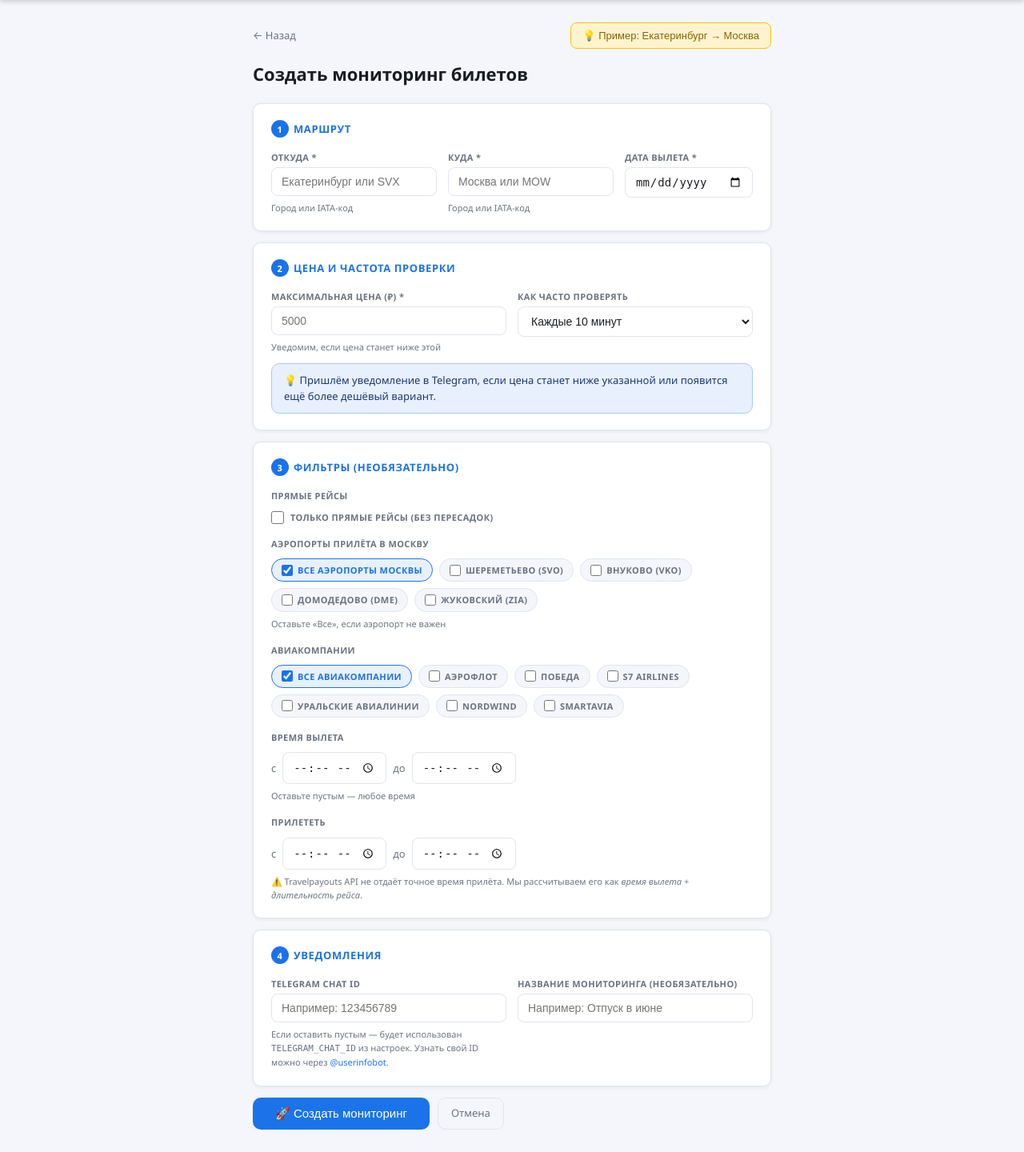
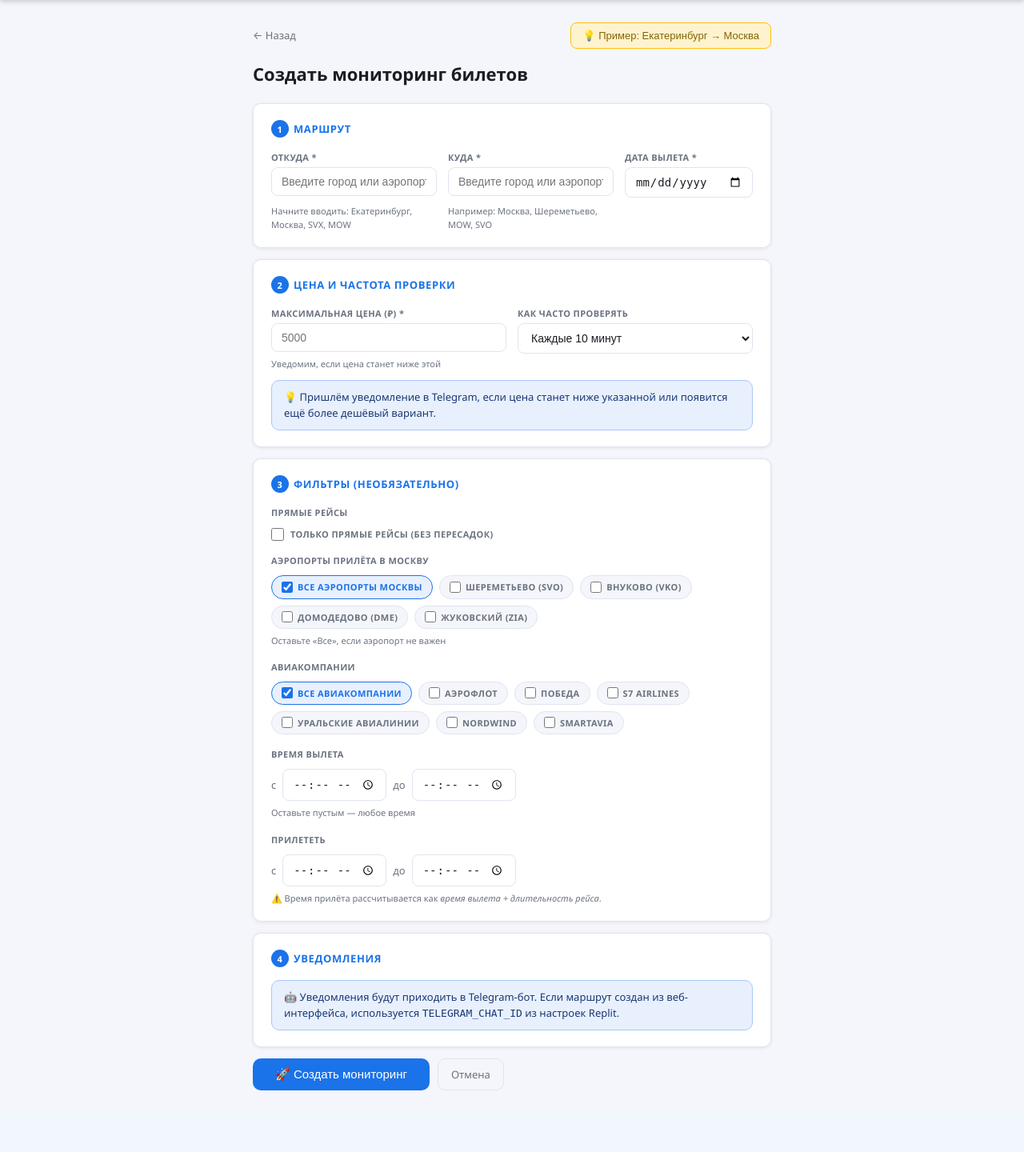
Before and after one commit to AiRigaLabs01/TravellTickets, a FastAPI app: page /route/new in a window 1280 px wide. Shown: the part 54-1494 px from the top of the page at 80% size. After the commit the page ends 1417 px from the top, so only its background shows below. Run offline with FastAPI, Linux system fonts and the light colour scheme.

Commit message:
Add route form autocomplete and simplify notifications block

```diff
--- a/app/templates/route_form.html
+++ b/app/templates/route_form.html
@@ -33,27 +33,28 @@
 
   <form method="post" action="{% if route %}/route/{{ route.id }}/edit{% else %}/route/new{% endif %}" id="routeForm">
 
-    <!-- Блок 1: Маршрут -->
     <div class="form-block">
       <div class="form-block-title"><span class="step-num">1</span> Маршрут</div>
       <div class="form-grid" style="grid-template-columns:1fr 1fr 1fr">
-        <div class="form-group">
+        <div class="form-group autocomplete-group">
           <label>Откуда *</label>
           <input type="text" name="origin_input" id="origin_input"
             value="{{ origin_display }}"
-            placeholder="Екатеринбург или SVX"
+            placeholder="Введите город или аэропорт"
             {% if route %}readonly{% endif %} required autocomplete="off">
           <input type="hidden" name="origin" id="origin_hidden" value="{{ route.origin if route else '' }}">
-          <span class="hint" id="origin_hint">{% if route %}{{ route.origin }}{% else %}Город или IATA-код{% endif %}</span>
+          <div class="autocomplete-list" id="origin_suggestions"></div>
+          <span class="hint" id="origin_hint">{% if route %}Выбрано: {{ city_label(route.origin) }} / {{ route.origin }}{% else %}Начните вводить: Екатеринбург, Москва, SVX, MOW{% endif %}</span>
         </div>
-        <div class="form-group">
+        <div class="form-group autocomplete-group">
           <label>Куда *</label>
           <input type="text" name="destination_input" id="destination_input"
             value="{{ dest_display }}"
-            placeholder="Москва или MOW"
+            placeholder="Введите город или аэропорт"
             {% if route %}readonly{% endif %} required autocomplete="off">
           <input type="hidden" name="destination" id="destination_hidden" value="{{ route.destination if route else '' }}">
-          <span class="hint" id="destination_hint">{% if route %}{{ route.destination }}{% else %}Город или IATA-код{% endif %}</span>
+          <div class="autocomplete-list" id="destination_suggestions"></div>
+          <span class="hint" id="destination_hint">{% if route %}Выбрано: {{ city_label(route.destination) }} / {{ route.destination }}{% else %}Например: Москва, Шереметьево, MOW, SVO{% endif %}</span>
         </div>
         <div class="form-group">
           <label>Дата вылета *</label>
@@ -64,7 +65,6 @@
       </div>
     </div>
 
-    <!-- Блок 2: Цена и интервал -->
     <div class="form-block">
       <div class="form-block-title"><span class="step-num">2</span> Цена и частота проверки</div>
       <div class="form-grid">
@@ -88,7 +88,6 @@
       </div>
     </div>
 
-    <!-- Блок 3: Фильтры -->
     <div class="form-block">
       <div class="form-block-title"><span class="step-num">3</span> Фильтры (необязательно)</div>
 
@@ -113,29 +112,12 @@
               {% if not route or not route.destination_airports %}checked{% endif %}>
             Все аэропорты Москвы
           </label>
-          <label class="checkbox-pill">
-            <input type="checkbox" class="dest-ap-cb" name="dest_ap_SVO" value="SVO"
-              {% if 'SVO' in sel_airports %}checked{% endif %}>
-            Шереметьево (SVO)
-          </label>
-          <label class="checkbox-pill">
-            <input type="checkbox" class="dest-ap-cb" name="dest_ap_VKO" value="VKO"
-              {% if 'VKO' in sel_airports %}checked{% endif %}>
-            Внуково (VKO)
-          </label>
-          <label class="checkbox-pill">
-            <input type="checkbox" class="dest-ap-cb" name="dest_ap_DME" value="DME"
-              {% if 'DME' in sel_airports %}checked{% endif %}>
-            Домодедово (DME)
-          </label>
-          <label class="checkbox-pill">
-            <input type="checkbox" class="dest-ap-cb" name="dest_ap_ZIA" value="ZIA"
-              {% if 'ZIA' in sel_airports %}checked{% endif %}>
-            Жуковский (ZIA)
-          </label>
+          <label class="checkbox-pill"><input type="checkbox" class="dest-ap-cb" name="dest_ap_SVO" value="SVO" {% if 'SVO' in sel_airports %}checked{% endif %}>Шереметьево (SVO)</label>
+          <label class="checkbox-pill"><input type="checkbox" class="dest-ap-cb" name="dest_ap_VKO" value="VKO" {% if 'VKO' in sel_airports %}checked{% endif %}>Внуково (VKO)</label>
+          <label class="checkbox-pill"><input type="checkbox" class="dest-ap-cb" name="dest_ap_DME" value="DME" {% if 'DME' in sel_airports %}checked{% endif %}>Домодедово (DME)</label>
+          <label class="checkbox-pill"><input type="checkbox" class="dest-ap-cb" name="dest_ap_ZIA" value="ZIA" {% if 'ZIA' in sel_airports %}checked{% endif %}>Жуковский (ZIA)</label>
         </div>
-        <input type="hidden" name="destination_airports" id="destination_airports"
-          value="{{ route.destination_airports or '' }}">
+        <input type="hidden" name="destination_airports" id="destination_airports" value="{{ route.destination_airports or '' }}">
         <span class="hint">Оставьте «Все», если аэропорт не важен</span>
       </div>
 
@@ -143,56 +125,22 @@
         <label>Авиакомпании</label>
         <div class="checkbox-group" style="margin-top:6px" id="airlines_group">
           {% set sel_airlines = (route.airline_codes or '').split(',') | map('trim') | list if route else [] %}
-          <label class="checkbox-pill">
-            <input type="checkbox" name="airline_all" id="airline_all" value="all"
-              onchange="toggleAllAirlines(this)"
-              {% if not route or not route.airline_codes %}checked{% endif %}>
-            Все авиакомпании
-          </label>
-          <label class="checkbox-pill">
-            <input type="checkbox" class="airline-cb" name="al_SU" value="SU"
-              {% if 'SU' in sel_airlines %}checked{% endif %}>
-            Аэрофлот
-          </label>
-          <label class="checkbox-pill">
-            <input type="checkbox" class="airline-cb" name="al_DP" value="DP"
-              {% if 'DP' in sel_airlines %}checked{% endif %}>
-            Победа
-          </label>
-          <label class="checkbox-pill">
-            <input type="checkbox" class="airline-cb" name="al_S7" value="S7"
-              {% if 'S7' in sel_airlines %}checked{% endif %}>
-            S7 Airlines
-          </label>
-          <label class="checkbox-pill">
-            <input type="checkbox" class="airline-cb" name="al_U6" value="U6"
-              {% if 'U6' in sel_airlines %}checked{% endif %}>
-            Уральские авиалинии
-          </label>
-          <label class="checkbox-pill">
-            <input type="checkbox" class="airline-cb" name="al_N4" value="N4"
-              {% if 'N4' in sel_airlines %}checked{% endif %}>
-            Nordwind
-          </label>
-          <label class="checkbox-pill">
-            <input type="checkbox" class="airline-cb" name="al_5N" value="5N"
-              {% if '5N' in sel_airlines %}checked{% endif %}>
-            Smartavia
-          </label>
+          <label class="checkbox-pill"><input type="checkbox" name="airline_all" id="airline_all" value="all" onchange="toggleAllAirlines(this)" {% if not route or not route.airline_codes %}checked{% endif %}>Все авиакомпании</label>
+          <label class="checkbox-pill"><input type="checkbox" class="airline-cb" name="al_SU" value="SU" {% if 'SU' in sel_airlines %}checked{% endif %}>Аэрофлот</label>
+          <label class="checkbox-pill"><input type="checkbox" class="airline-cb" name="al_DP" value="DP" {% if 'DP' in sel_airlines %}checked{% endif %}>Победа</label>
+          <label class="checkbox-pill"><input type="checkbox" class="airline-cb" name="al_S7" value="S7" {% if 'S7' in sel_airlines %}checked{% endif %}>S7 Airlines</label>
+          <label class="checkbox-pill"><input type="checkbox" class="airline-cb" name="al_U6" value="U6" {% if 'U6' in sel_airlines %}checked{% endif %}>Уральские авиалинии</label>
+          <label class="checkbox-pill"><input type="checkbox" class="airline-cb" name="al_N4" value="N4" {% if 'N4' in sel_airlines %}checked{% endif %}>Nordwind</label>
+          <label class="checkbox-pill"><input type="checkbox" class="airline-cb" name="al_5N" value="5N" {% if '5N' in sel_airlines %}checked{% endif %}>Smartavia</label>
         </div>
-        <input type="hidden" name="airline_codes" id="airline_codes"
-          value="{{ route.airline_codes or '' }}">
+        <input type="hidden" name="airline_codes" id="airline_codes" value="{{ route.airline_codes or '' }}">
       </div>
 
       <div class="form-group" style="margin-bottom:16px">
         <label>Время вылета</label>
         <div class="time-range" style="margin-top:6px">
-          <span>с</span>
-          <input type="time" name="departure_time_from" style="width:130px"
-            value="{{ route.departure_time_from or '' }}">
-          <span>до</span>
-          <input type="time" name="departure_time_to" style="width:130px"
-            value="{{ route.departure_time_to or '' }}">
+          <span>с</span><input type="time" name="departure_time_from" style="width:130px" value="{{ route.departure_time_from or '' }}">
+          <span>до</span><input type="time" name="departure_time_to" style="width:130px" value="{{ route.departure_time_to or '' }}">
         </div>
         <span class="hint">Оставьте пустым — любое время</span>
       </div>
@@ -200,40 +148,17 @@
       <div class="form-group">
         <label>Прилететь</label>
         <div class="time-range" style="margin-top:6px">
-          <span>с</span>
-          <input type="time" name="arrival_time_from" style="width:130px"
-            value="{{ route.arrival_time_from or '' }}">
-          <span>до</span>
-          <input type="time" name="arrival_time_to" style="width:130px"
-            value="{{ route.arrival_time_to or '' }}">
+          <span>с</span><input type="time" name="arrival_time_from" style="width:130px" value="{{ route.arrival_time_from or '' }}">
+          <span>до</span><input type="time" name="arrival_time_to" style="width:130px" value="{{ route.arrival_time_to or '' }}">
         </div>
-        <span class="hint">
-          ⚠️ Travelpayouts API не отдаёт точное время прилёта.
-          Мы рассчитываем его как <em>время вылета + длительность рейса</em>.
-        </span>
+        <span class="hint">⚠️ Время прилёта рассчитывается как <em>время вылета + длительность рейса</em>.</span>
       </div>
     </div>
 
-    <!-- Блок 4: Уведомления -->
     <div class="form-block">
       <div class="form-block-title"><span class="step-num">4</span> Уведомления</div>
-      <div class="form-grid">
-        <div class="form-group">
-          <label>Telegram Chat ID</label>
-          <input type="text" name="telegram_chat_id"
-            value="{{ route.telegram_chat_id if route else '' }}"
-            placeholder="Например: 123456789">
-          <span class="hint">
-            Если оставить пустым — будет использован <code>TELEGRAM_CHAT_ID</code> из настроек.
-            Узнать свой ID можно через <a href="https://t.me/userinfobot" target="_blank">@userinfobot</a>.
-          </span>
-        </div>
-        <div class="form-group">
-          <label>Название мониторинга (необязательно)</label>
-          <input type="text" name="title"
-            value="{{ route.title if route else '' }}"
-            placeholder="Например: Отпуск в июне">
-        </div>
+      <div class="alert alert-info" style="margin-bottom:0">
+        🤖 Уведомления будут приходить в Telegram-бот. Если маршрут создан из веб-интерфейса, используется <code>TELEGRAM_CHAT_ID</code> из настроек Replit.
       </div>
     </div>
 
@@ -247,149 +172,134 @@
 </div>
 
 <script>
-const CITY_MAP = {
-  "екатеринбург": "SVX", "свердловск": "SVX",
-  "москва": "MOW", "мск": "MOW",
-  "санкт-петербург": "LED", "питер": "LED", "спб": "LED", "петербург": "LED",
-  "сочи": "AER", "казань": "KZN", "новосибирск": "OVB",
-  "минеральные воды": "MRV", "минводы": "MRV",
-  "калининград": "KGD", "краснодар": "KRR", "самара": "KUF",
-  "уфа": "UFA", "пермь": "PEE", "тюмень": "TJM", "челябинск": "CEK",
-  "красноярск": "KJA", "иркутск": "IKT", "хабаровск": "KHV",
-  "владивосток": "VVO", "нижний новгород": "GOJ", "ростов": "ROV",
-  "ростов-на-дону": "ROV", "воронеж": "VOZ", "омск": "OMS",
-  "шереметьево": "SVO", "домодедово": "DME", "внуково": "VKO", "жуковский": "ZIA",
-};
 const IATA_LABELS = {
-  "SVX":"Екатеринбург (SVX)","MOW":"Москва (MOW)","LED":"Санкт-Петербург (LED)",
-  "AER":"Сочи (AER)","KZN":"Казань (KZN)","OVB":"Новосибирск (OVB)",
-  "MRV":"Минеральные Воды (MRV)","KGD":"Калининград (KGD)","KRR":"Краснодар (KRR)",
-  "KUF":"Самара (KUF)","UFA":"Уфа (UFA)","PEE":"Пермь (PEE)","TJM":"Тюмень (TJM)",
-  "CEK":"Челябинск (CEK)","KJA":"Красноярск (KJA)","IKT":"Иркутск (IKT)",
-  "KHV":"Хабаровск (KHV)","VVO":"Владивосток (VVO)","GOJ":"Нижний Новгород (GOJ)",
-  "ROV":"Ростов-на-Дону (ROV)","VOZ":"Воронеж (VOZ)","OMS":"Омск (OMS)",
-  "SVO":"Москва · Шереметьево (SVO)","DME":"Москва · Домодедово (DME)",
-  "VKO":"Москва · Внуково (VKO)","ZIA":"Москва · Жуковский (ZIA)",
+  "SVX":"Екатеринбург / SVX","MOW":"Москва — все аэропорты / MOW","LED":"Санкт-Петербург / LED",
+  "AER":"Сочи / AER","KZN":"Казань / KZN","OVB":"Новосибирск / OVB",
+  "MRV":"Минеральные Воды / MRV","KGD":"Калининград / KGD","KUF":"Самара / KUF",
+  "UFA":"Уфа / UFA","PEE":"Пермь / PEE","TJM":"Тюмень / TJM","CEK":"Челябинск / CEK",
+  "GOJ":"Нижний Новгород / GOJ","SVO":"Москва, Шереметьево / SVO","DME":"Москва, Домодедово / DME",
+  "VKO":"Москва, Внуково / VKO","ZIA":"Москва, Жуковский / ZIA"
 };
 
-function resolveIata(val) {
+function resolveIataFallback(val) {
   const v = val.trim();
   if (v.length === 3 && /^[a-zA-Z]{3}$/.test(v)) return v.toUpperCase();
-  return CITY_MAP[v.toLowerCase()] || v.toUpperCase();
+  return v.toUpperCase();
 }
 
-function setupCityInput(inputId, hiddenId, hintId) {
-  const inp = document.getElementById(inputId);
-  const hid = document.getElementById(hiddenId);
+function setupAutocomplete(inputId, hiddenId, hintId, listId) {
+  const input = document.getElementById(inputId);
+  const hidden = document.getElementById(hiddenId);
   const hint = document.getElementById(hintId);
-  if (!inp) return;
-  inp.addEventListener('input', function() {
-    const code = resolveIata(this.value);
-    hid.value = code;
-    hint.textContent = IATA_LABELS[code] || (code.length === 3 ? code : 'Введите город или IATA-код');
+  const list = document.getElementById(listId);
+  if (!input || input.readOnly) return;
+
+  let timer = null;
+
+  function closeList() { list.innerHTML = ''; list.style.display = 'none'; }
+  function selectLocation(item) {
+    input.value = item.label;
+    hidden.value = item.value;
+    hint.textContent = `Выбрано: ${item.label}`;
+    closeList();
+  }
+
+  input.addEventListener('input', function() {
+    const q = input.value.trim();
+    hidden.value = resolveIataFallback(q);
+    hint.textContent = hidden.value.length === 3 ? `Выбрано: ${IATA_LABELS[hidden.value] || hidden.value}` : 'Выберите значение из справочника';
+
+    clearTimeout(timer);
+    if (q.length < 1) { closeList(); return; }
+
+    timer = setTimeout(async () => {
+      try {
+        const response = await fetch(`/api/locations/search?q=${encodeURIComponent(q)}`);
+        const items = await response.json();
+        list.innerHTML = '';
+        if (!items.length) { closeList(); return; }
+        items.forEach(item => {
+          const el = document.createElement('button');
+          el.type = 'button';
+          el.className = 'autocomplete-item';
+          el.innerHTML = `<span>${item.label}</span><small>${item.type === 'airport' ? 'аэропорт' : 'город'}</small>`;
+          el.addEventListener('click', () => selectLocation(item));
+          list.appendChild(el);
+        });
+        list.style.display = 'block';
+      } catch (e) {
+        closeList();
+      }
+    }, 180);
+  });
+
+  document.addEventListener('click', function(e) {
+    if (!input.parentElement.contains(e.target)) closeList();
   });
 }
-setupCityInput('origin_input', 'origin_hidden', 'origin_hint');
-setupCityInput('destination_input', 'destination_hidden', 'destination_hint');
 
-// Airport checkboxes → hidden field
+setupAutocomplete('origin_input', 'origin_hidden', 'origin_hint', 'origin_suggestions');
+setupAutocomplete('destination_input', 'destination_hidden', 'destination_hint', 'destination_suggestions');
+
 function updateAirports() {
   const allCb = document.getElementById('dest_ap_all');
   const cbs = document.querySelectorAll('.dest-ap-cb');
-  if (allCb && allCb.checked) {
-    document.getElementById('destination_airports').value = '';
-    return;
-  }
-  const selected = Array.from(cbs).filter(c => c.checked).map(c => c.value);
-  document.getElementById('destination_airports').value = selected.join(',');
+  if (allCb && allCb.checked) { document.getElementById('destination_airports').value = ''; return; }
+  document.getElementById('destination_airports').value = Array.from(cbs).filter(c => c.checked).map(c => c.value).join(',');
 }
-function toggleAllAirports(cb) {
-  const cbs = document.querySelectorAll('.dest-ap-cb');
-  if (cb.checked) {
-    cbs.forEach(c => { c.checked = false; });
-  }
+function toggleAllAirports(cb) { if (cb.checked) document.querySelectorAll('.dest-ap-cb').forEach(c => { c.checked = false; }); updateAirports(); }
+document.querySelectorAll('.dest-ap-cb').forEach(cb => cb.addEventListener('change', function() {
+  if (this.checked) document.getElementById('dest_ap_all').checked = false;
+  if (!Array.from(document.querySelectorAll('.dest-ap-cb')).some(c => c.checked)) document.getElementById('dest_ap_all').checked = true;
   updateAirports();
-}
-document.querySelectorAll('.dest-ap-cb').forEach(cb => {
-  cb.addEventListener('change', function() {
-    if (this.checked) document.getElementById('dest_ap_all').checked = false;
-    const anyChecked = Array.from(document.querySelectorAll('.dest-ap-cb')).some(c => c.checked);
-    if (!anyChecked) document.getElementById('dest_ap_all').checked = true;
-    updateAirports();
-  });
-});
+}));
 updateAirports();
 
-// Airline checkboxes → hidden field
 function updateAirlines() {
   const allCb = document.getElementById('airline_all');
   const cbs = document.querySelectorAll('.airline-cb');
-  if (allCb && allCb.checked) {
-    document.getElementById('airline_codes').value = '';
-    return;
-  }
-  const selected = Array.from(cbs).filter(c => c.checked).map(c => c.value);
-  document.getElementById('airline_codes').value = selected.join(',');
+  if (allCb && allCb.checked) { document.getElementById('airline_codes').value = ''; return; }
+  document.getElementById('airline_codes').value = Array.from(cbs).filter(c => c.checked).map(c => c.value).join(',');
 }
-function toggleAllAirlines(cb) {
-  const cbs = document.querySelectorAll('.airline-cb');
-  if (cb.checked) { cbs.forEach(c => { c.checked = false; }); }
+function toggleAllAirlines(cb) { if (cb.checked) document.querySelectorAll('.airline-cb').forEach(c => { c.checked = false; }); updateAirlines(); }
+document.querySelectorAll('.airline-cb').forEach(cb => cb.addEventListener('change', function() {
+  if (this.checked) document.getElementById('airline_all').checked = false;
+  if (!Array.from(document.querySelectorAll('.airline-cb')).some(c => c.checked)) document.getElementById('airline_all').checked = true;
   updateAirlines();
-}
-document.querySelectorAll('.airline-cb').forEach(cb => {
-  cb.addEventListener('change', function() {
-    if (this.checked) document.getElementById('airline_all').checked = false;
-    const anyChecked = Array.from(document.querySelectorAll('.airline-cb')).some(c => c.checked);
-    if (!anyChecked) document.getElementById('airline_all').checked = true;
-    updateAirlines();
-  });
-});
+}));
 updateAirlines();
 
-// Sync hidden fields on submit
 document.getElementById('routeForm').addEventListener('submit', function() {
   updateAirports();
   updateAirlines();
-  // Resolve city names one more time
-  const oCode = resolveIata(document.getElementById('origin_input').value);
-  const dCode = resolveIata(document.getElementById('destination_input').value);
-  document.getElementById('origin_hidden').value = oCode;
-  document.getElementById('destination_hidden').value = dCode;
+  if (!document.getElementById('origin_hidden').value) document.getElementById('origin_hidden').value = resolveIataFallback(document.getElementById('origin_input').value);
+  if (!document.getElementById('destination_hidden').value) document.getElementById('destination_hidden').value = resolveIataFallback(document.getElementById('destination_input').value);
 });
 
-// Preset button
 function fillPreset() {
   const today = new Date();
-  const preset = new Date(today.getFullYear(), 5, 18); // June 18
+  const preset = new Date(today.getFullYear(), 5, 18);
   const dateStr = preset.toISOString().split('T')[0];
-
-  document.getElementById('origin_input').value = 'Екатеринбург';
+  document.getElementById('origin_input').value = 'Екатеринбург — SVX';
   document.getElementById('origin_hidden').value = 'SVX';
-  document.getElementById('origin_hint').textContent = 'Екатеринбург (SVX)';
-
-  document.getElementById('destination_input').value = 'Москва';
+  document.getElementById('origin_hint').textContent = 'Выбрано: Екатеринбург — SVX';
+  document.getElementById('destination_input').value = 'Москва — все аэропорты — MOW';
   document.getElementById('destination_hidden').value = 'MOW';
-  document.getElementById('destination_hint').textContent = 'Москва (MOW)';
-
+  document.getElementById('destination_hint').textContent = 'Выбрано: Москва — все аэропорты — MOW';
   document.querySelector('[name=departure_date]').value = dateStr;
   document.getElementById('max_price').value = '3000';
   document.getElementById('interval_minutes').value = '5';
   document.getElementById('direct_only').checked = true;
-
-  // Airports: VKO + SVO
   document.getElementById('dest_ap_all').checked = false;
   document.querySelectorAll('.dest-ap-cb').forEach(c => { c.checked = false; });
   document.querySelector('[name=dest_ap_VKO]').checked = true;
   document.querySelector('[name=dest_ap_SVO]').checked = true;
   updateAirports();
-
-  // Airlines: DP + SU
   document.getElementById('airline_all').checked = false;
   document.querySelectorAll('.airline-cb').forEach(c => { c.checked = false; });
   document.querySelector('[name=al_DP]').checked = true;
   document.querySelector('[name=al_SU]').checked = true;
   updateAirlines();
-
   document.querySelector('[name=arrival_time_from]').value = '05:00';
   document.querySelector('[name=arrival_time_to]').value = '09:00';
 }
```
